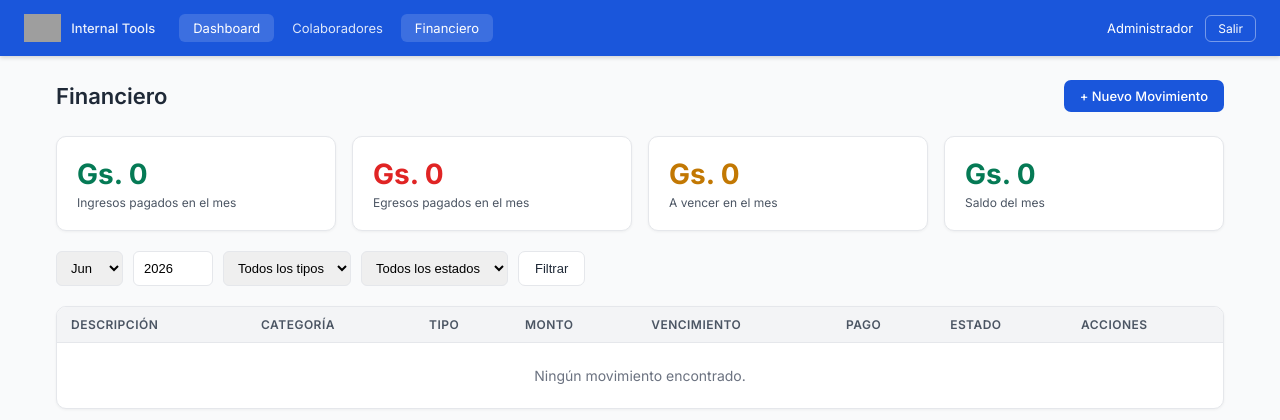
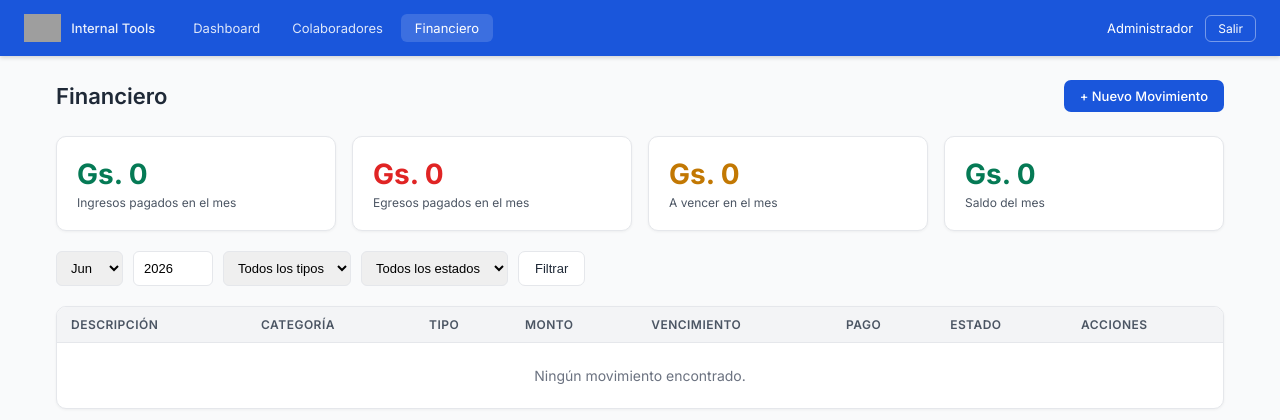
Before and after one commit to geisonmd/mercadopar, a PHP site: page /financeiro/index.php in a window 1280 px wide. Shown: the top 420 px of the page. Run offline with PHP 8.4, Linux system fonts and the light colour scheme; a user stored in the database is signed in; data comes from the database, SQL or seed files in the repository; data that the repository does not hold is empty; grey boxes are pictures that could not be loaded.

```diff
--- a/includes/header.php
+++ b/includes/header.php
@@ -17,7 +17,7 @@
         <span class="subtitle" style="font-size:13px;opacity:.9;font-weight:500">Internal Tools</span>
     </div>
     <ul class="navbar-menu">
-        <li><a href="/index.php" class="<?= basename($_SERVER['PHP_SELF']) === 'index.php' ? 'active' : '' ?>">Dashboard</a></li>
+        <li><a href="/index.php" class="<?= $_SERVER['PHP_SELF'] === '/index.php' ? 'active' : '' ?>">Dashboard</a></li>
         <li><a href="/colaboradores/index.php" class="<?= strpos($_SERVER['PHP_SELF'], '/colaboradores/') !== false ? 'active' : '' ?>">Colaboradores</a></li>
         <li><a href="/financeiro/index.php" class="<?= strpos($_SERVER['PHP_SELF'], '/financeiro/') !== false ? 'active' : '' ?>">Financiero</a></li>
     </ul>
```
